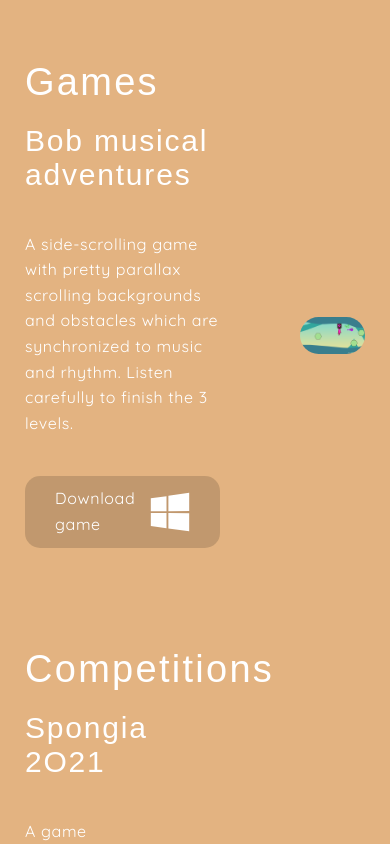
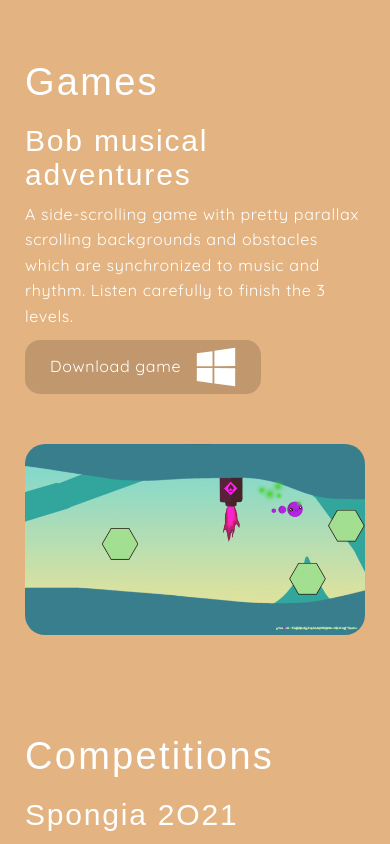
Before and after one commit to samuel-soltys/koblihy-website, a Next.js app: page / in a window 390 px wide. Shown: the part 1780-2624 px from the top of the page. Built offline with nearby package versions, Linux system fonts and the light colour scheme; a web font is replaced by a local one.

Commit message:
Infoblock responsiveness

```diff
--- a/src/scss/components/_infoblock.scss
+++ b/src/scss/components/_infoblock.scss
@@ -21,4 +21,18 @@
         border-radius: 20px;
 		opacity: 0.8;
     }
+	@media only screen and (max-width: $breakpoint-tablet) {
+		h2 { margin-bottom: 20px; }
+		a { padding: 7px 25px; }
+	}
+	@media only screen and (max-width: $breakpoint-mobile) {
+		display: flex;
+		flex-direction: column;
+		a { margin-top: 10px; }
+		h2 { margin-bottom: 10px; }
+		> img {
+			margin-top: 50px;
+			width: 100%;
+		}
+	}
 }
```
